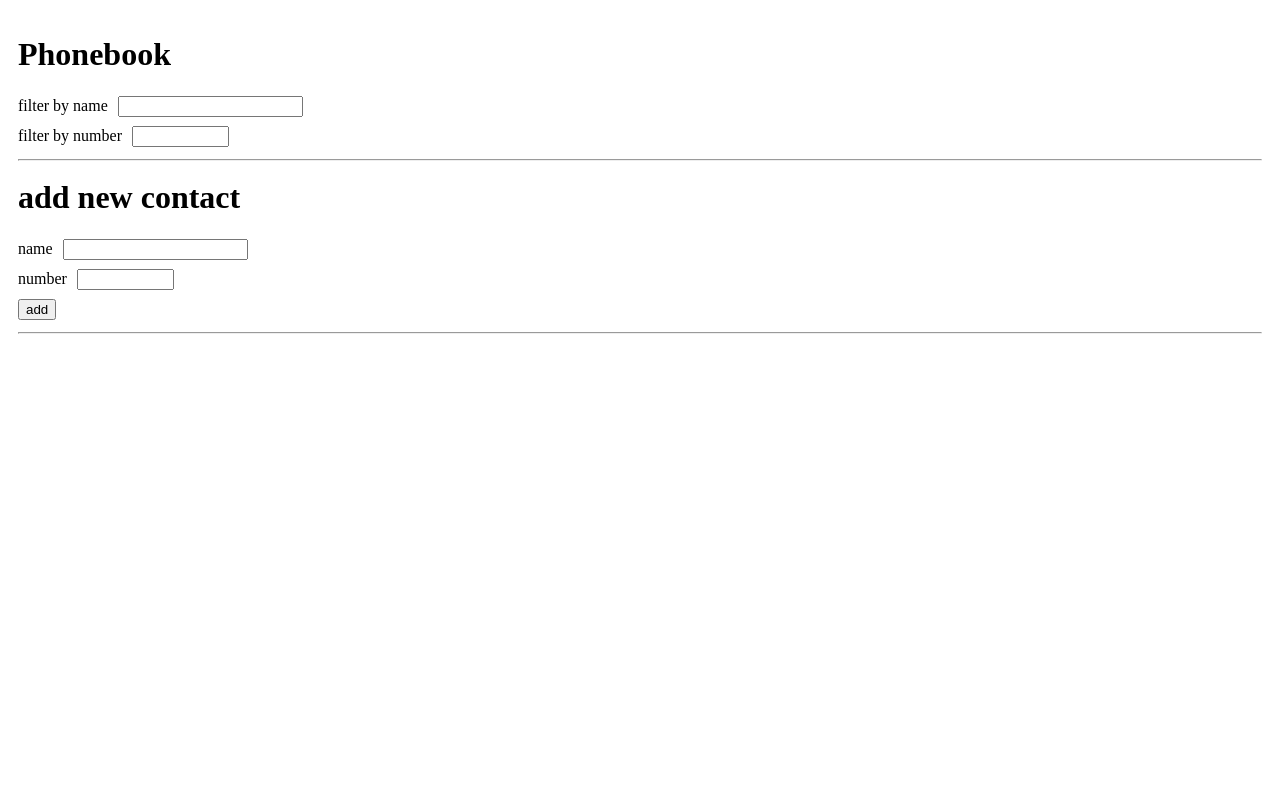
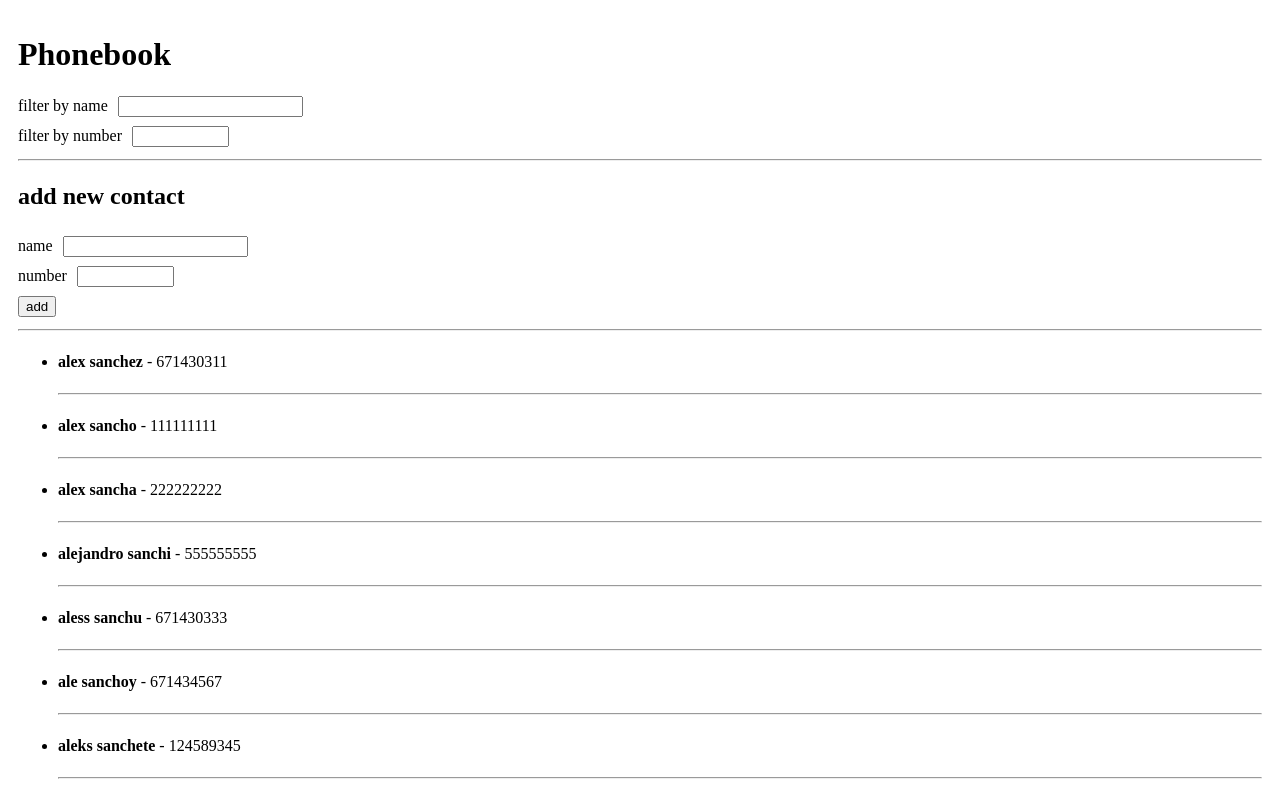
Before and after one commit to alexsanor13/LearningReact, a React (Create React App) app in the folder part1/: page / in a window 1280 px wide. Shown: the top 800 px of the page. Built offline with nearby package versions, Linux system fonts and the light colour scheme.

Commit message:
filter and contacts list works

```diff
--- a/part1/src/App.js
+++ b/part1/src/App.js
@@ -11,7 +11,7 @@ const contacts =[
   { name: 'aleks sanchete', number: 124589345 },
   { name: 'ales sanchurron', number: 101010101 },
   { name: 'hola', number: 112412414 },
-  { name: 'hola', number: 112412414 }
+  { name: 'hola', number: 112412415 }
 ]
 
 export default function App() {
--- /dev/null
+++ b/part1/src/Contacto.js
@@ -0,0 +1,12 @@
+const Contacto = ({ name, number}) => {
+    return (
+      <li>
+        <p>
+          <strong>{name}</strong> - {number}
+        </p>
+        <hr/>
+      </li>
+    )
+  }
+
+  export default Contacto
--- a/part1/src/Menu.js
+++ b/part1/src/Menu.js
@@ -1,10 +1,10 @@
 import './Menu.css';
-import {useState} from 'react'
-// import Contactos from 'Contactos.js'
+import {useState, useEffect} from 'react'
+import Contacto from './Contacto.js'
 
 const INITIAL_CONTACT = {
     name: '',
-    number: 0
+    number: 100000000
 };
 
 const MAX_NUMBER = 999999999;
@@ -12,26 +12,27 @@ const MIN_NUMBER = 100000000;
 const MAX_LENGTH = 40;
 
 const Menu = ({contacts}) => {
-    const [filter, setFilter] = useState(INITIAL_CONTACT)
+    const [name, setName] = useState('')
+    const [number, setNumber] = useState(MIN_NUMBER)
     const [contact, setContact] = useState(INITIAL_CONTACT)
     const [contactsList, setContactsList] = useState(contacts)
 
+    useEffect(() => {
+        let filteredContacts = contacts;
+        filteredContacts = filteredContacts
+                            .filter(c => name === '' ? true : c.name.includes(name))
+                            .filter(c => number === MIN_NUMBER ? true : String(c.number).includes(String(number)))
+        setContactsList(filteredContacts)
+    }, [contacts, name, number])
+
     const handleFilterByName = (event) => {
         console.log('se filtra el nombre con: ' + event.target.value)
-        const newFilter = {
-            ...filter,
-            name: event.target.value
-        }
-        setFilter(newFilter)
+        setName(event.target.value)
     }
 
     const handleFilterByNumber = (event) => {
         console.log('se filtra el numero con: ' + event.target.value)
-        const newFilter = {
-            ...filter,
-            number: event.target.value
-        }
-        setFilter(newFilter)
+        setNumber(event.target.value)
     }
 
     const handleName = (event) => {
@@ -52,23 +53,24 @@ const Menu = ({contacts}) => {
 
     const handleSubmit = (event) => {
         event.preventDefault();
-
-        setContactsList([...contactsList, contact])
-        console.log(contactsList)
-        setContact(INITIAL_CONTACT)
+        if(contact.name !== '' && contact.number !== MIN_NUMBER) {
+            setContactsList([...contactsList, contact])
+            console.log(contactsList)
+            setContact(INITIAL_CONTACT)
+        }
     }
 
     return (
         <div>
             <h1>Phonebook</h1>
             <label>filter by name</label>
-            <input type='text' onChange={handleFilterByName} value={filter.name} maxLength={MAX_LENGTH} />
+            <input type='text' onChange={handleFilterByName} value={name} maxLength={MAX_LENGTH} />
             <br />
             <label>filter by number</label>
-            <input type='number' onChange={handleFilterByNumber} value={filter.number !== 0 ? filter.number : '' } min={MIN_NUMBER} max={MAX_NUMBER}/>
+            <input type='number' onChange={handleFilterByNumber} value={number !== MIN_NUMBER ? number : '' } min={MIN_NUMBER} max={MAX_NUMBER}/>
             <hr/>
             <form onSubmit={handleSubmit}>
-                <h1>add new contact</h1>
+                <h2>add new contact</h2>
                 <label>
                     name
                     <input type='text' onChange={handleName} value={contact.name} maxLength={MAX_LENGTH} />
@@ -76,12 +78,18 @@ const Menu = ({contacts}) => {
                 <br />
                 <label>
                     number
-                    <input type='number' onChange={handleNumber} value={contact.number !== 0 ? contact.number : '' } min={MIN_NUMBER} max={MAX_NUMBER}/>
+                    <input type='number' onChange={handleNumber} value={contact.number !== MIN_NUMBER ? contact.number : '' } min={MIN_NUMBER} max={MAX_NUMBER}/>
                 </label>
                 <br />
                 <button>add</button>
             </form>
             <hr/>
+            <ul>
+            {contactsList
+                .map(c => (
+                <Contacto key={c.number} {...c}></Contacto>
+                ))}
+            </ul>
         </div>
     )
 }
```
Also changed, not shown: part1/src/Contactos.js (deleted, +0 -7 lines).
